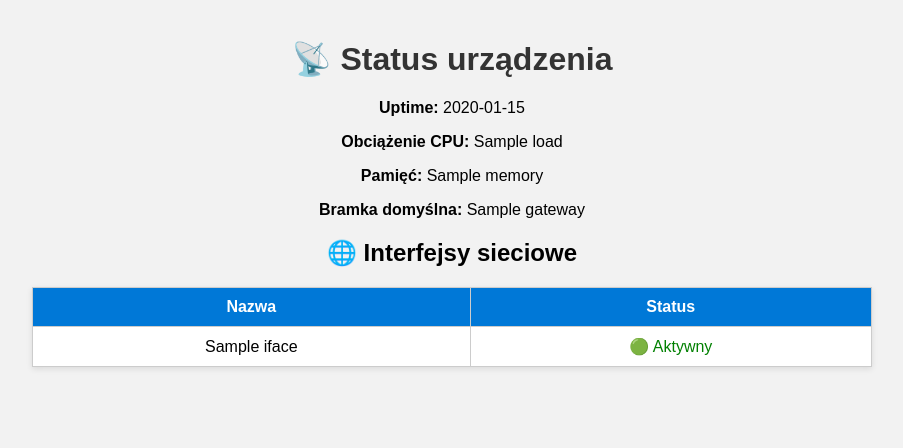
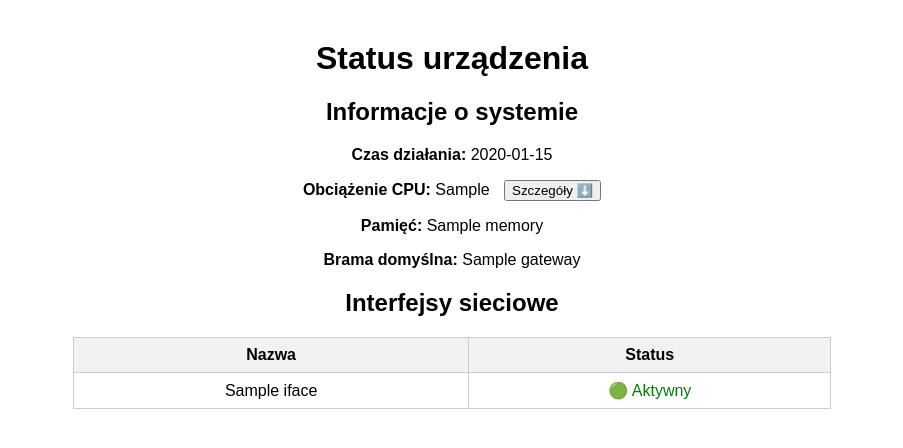
Before and after one commit to SzymonDanza/SshNetowrkManager, a Flask app: template Network Menager/templates/status.html in a window 1280 px wide. Shown: the top 448 px of the page, without its empty margins (188-1091 px from the left). Run offline with Flask 3, Linux system fonts and the light colour scheme; the template is opened without the code that fills it: most values are stand-ins (such as "Sample title", 1, 10 or a date in 2020).

Commit message:
Opcje statusu urzadzenia

```diff
--- a/Network Menager/templates/status.html
+++ b/Network Menager/templates/status.html
@@ -2,46 +2,46 @@
 <html lang="pl">
 <head>
     <meta charset="UTF-8">
-    <title>Status urządzenia</title>
+    <title>Status routera</title>
     <style>
-        body {
-            font-family: Arial, sans-serif;
-            margin: 40px;
-            text-align: center;
-            background-color: #f2f2f2;
-        }
-        h1 {
-            color: #333;
-        }
-        table {
-            margin: 20px auto;
-            border-collapse: collapse;
-            width: 70%;
-            background: white;
-            box-shadow: 0 2px 6px rgba(0,0,0,0.1);
-        }
-        th, td {
-            padding: 10px;
-            border: 1px solid #ccc;
-        }
-        th {
-            background-color: #0078D7;
-            color: white;
-        }
+        body { font-family: Arial; text-align: center; margin-top: 40px; }
+        table { margin: auto; border-collapse: collapse; width: 60%; }
+        th, td { border: 1px solid #ccc; padding: 8px; text-align: center; }
+        th { background-color: #f2f2f2; }
     </style>
 </head>
 <body>
-    <h1>📡 Status urządzenia</h1>
+    <h1>Status urządzenia</h1>
 
     {% if status.error %}
         <p style="color:red;">{{ status.error }}</p>
     {% else %}
-        <p><b>Uptime:</b> {{ status.uptime }}</p>
-        <p><b>Obciążenie CPU:</b> {{ status.load }}</p>
+        <h2>Informacje o systemie</h2>
+        <p><b>Czas działania:</b> {{ status.uptime }}</p>
+        <p>
+    <b>Obciążenie CPU:</b> {{ status.cpu_usage }}
+    <button onclick="toggleDetails()" style="margin-left:10px;">Szczegóły ⬇️</button>
+</p>
+
+<div id="cpu-details" style="display:none; margin-top:10px;">
+    <p><b>Średnie obciążenie (1/5/15 min):</b> {{ status.cpu_load }}</p>
+</div>
+
+<script>
+function toggleDetails() {
+    const details = document.getElementById("cpu-details");
+    if (details.style.display === "none") {
+        details.style.display = "block";
+    } else {
+        details.style.display = "none";
+    }
+}
+</script>
+
         <p><b>Pamięć:</b> {{ status.memory }}</p>
-        <p><b>Bramka domyślna:</b> {{ status.gateway }}</p>
+        <p><b>Brama domyślna:</b> {{ status.gateway }}</p>
 
-        <h2>🌐 Interfejsy sieciowe</h2>
+        <h2>Interfejsy sieciowe</h2>
         <table>
             <tr>
                 <th>Nazwa</th>
```
Also changed, not shown: Network Menager/ssh_utils.py (+57 -22 lines). Lines whose indentation alone changed are shown as unchanged.
